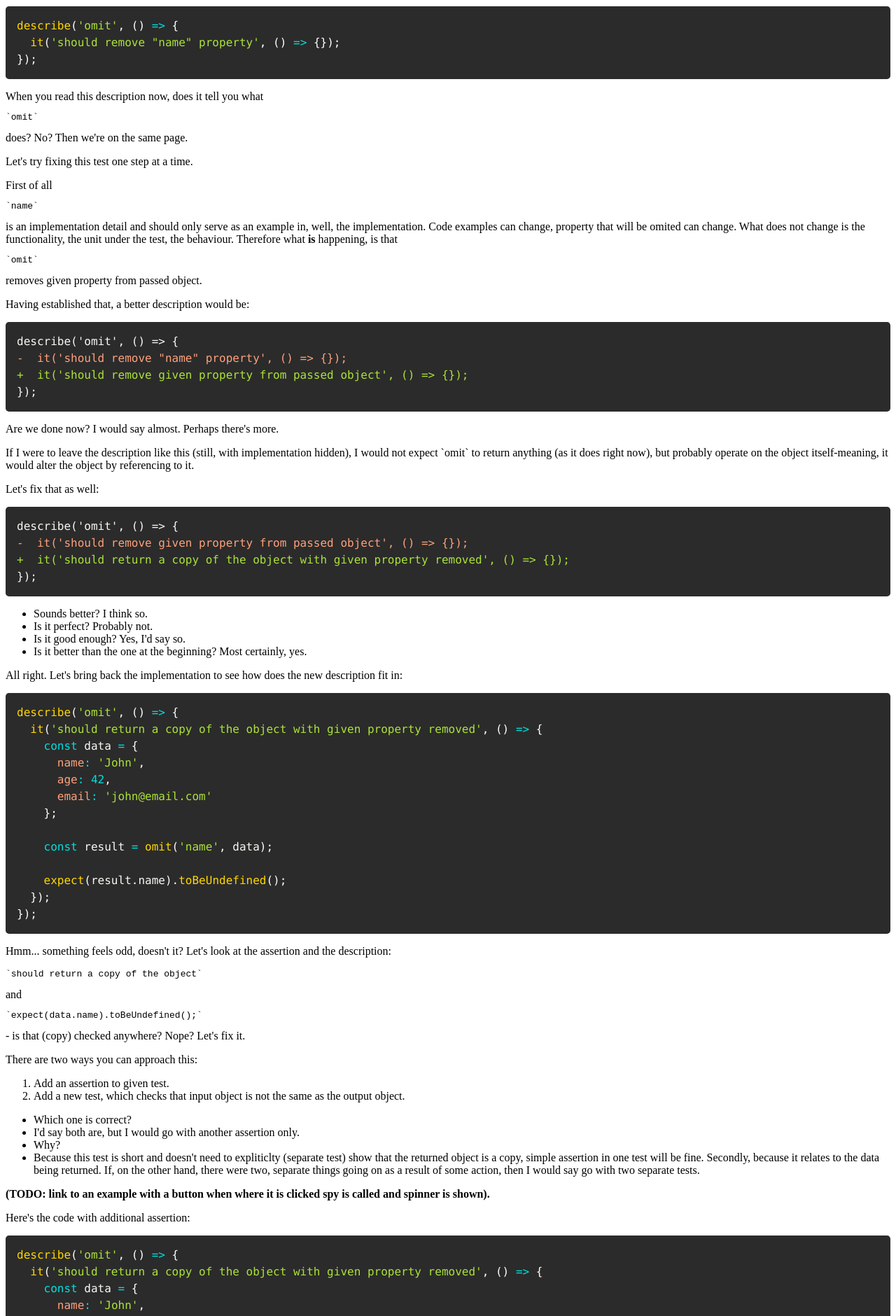
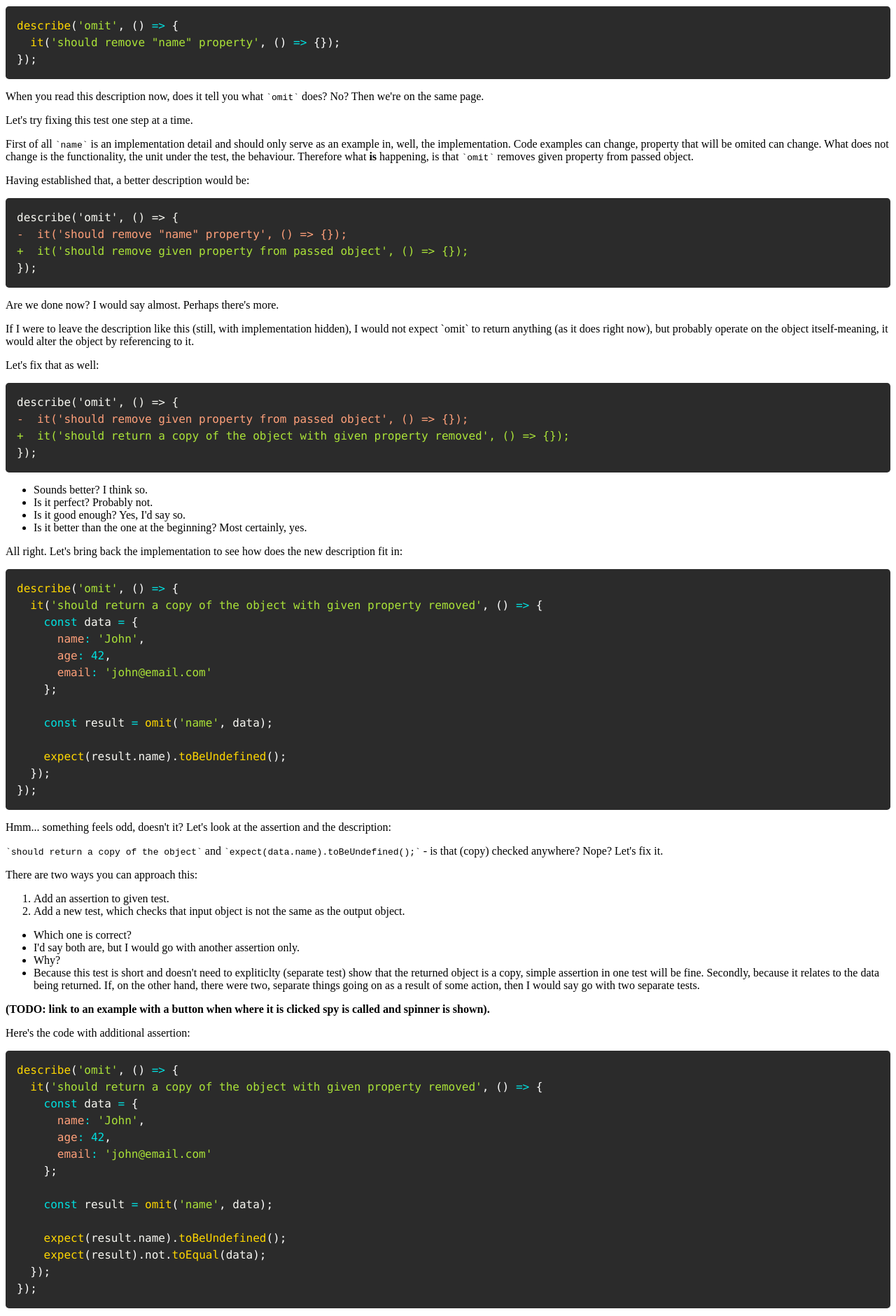
Before and after one commit to smolak/howtotest, a Next.js app: page /implementation-detail-in-tests-description in a window 1280 px wide. Shown: the part 520-2400 px from the top of the page at 70% size. Built offline with nearby package versions, Linux system fonts and the light colour scheme.

Commit message:
Fix html issues - you can't have <pre> in <p>

```diff
--- a/pages/implementation-detail-in-tests-description.js
+++ b/pages/implementation-detail-in-tests-description.js
@@ -1,6 +1,5 @@
 import Head from 'next/head';
 import { Code } from '../components/Code';
-import { Pre } from '../components/Pre';
 
 export default function ImplementationDetailInTestsDescription() {
   return (
@@ -39,25 +38,23 @@ export default function ImplementationDetailInTestsDescription() {
 });`}
           </Code>
           <p>
-            When you read this description now, does it tell you what <Pre>`omit`</Pre> does? No? Then we're on the same
-            page.
+            When you read this description now, does it tell you what <code>`omit`</code> does? No? Then we're on the
+            same page.
           </p>
           <p>Let's try fixing this test one step at a time.</p>
           <p>
-            First of all <Pre>`name`</Pre> is an implementation detail and should only serve as an example in, well, the
-            implementation. Code examples can change, property that will be omited can change. What does not change is
-            the functionality, the unit under the test, the behaviour. Therefore what <strong>is</strong> happening, is
-            that <Pre>`omit`</Pre> removes given property from passed object.
+            First of all <code>`name`</code> is an implementation detail and should only serve as an example in, well,
+            the implementation. Code examples can change, property that will be omited can change. What does not change
+            is the functionality, the unit under the test, the behaviour. Therefore what <strong>is</strong> happening,
+            is that <code>`omit`</code> removes given property from passed object.
           </p>
           <p>Having established that, a better description would be:</p>
-          <p>
           <Code language="diff">
             {`describe('omit', () => {
 -  it('should remove "name" property', () => {});
 +  it('should remove given property from passed object', () => {});
 });`}
           </Code>
-          </p>
           <p>Are we done now? I would say almost. Perhaps there's more.</p>
           <p>
             If I were to leave the description like this (still, with implementation hidden), I would not expect `omit`
@@ -65,14 +62,12 @@ export default function ImplementationDetailInTestsDescription() {
             the object by referencing to it.
           </p>
           <p>Let's fix that as well:</p>
-          <p>
           <Code language="diff">
             {`describe('omit', () => {
 -  it('should remove given property from passed object', () => {});
 +  it('should return a copy of the object with given property removed', () => {});
 });`}
           </Code>
-          </p>
           <ul className="list-disc list-inside leading-normal mb-8">
             <li>Sounds better? I think so.</li>
             <li>Is it perfect? Probably not.</li>
@@ -97,7 +92,7 @@ export default function ImplementationDetailInTestsDescription() {
           </Code>
           <p>Hmm... something feels odd, doesn't it? Let's look at the assertion and the description:</p>
           <p>
-            <Pre>`should return a copy of the object`</Pre> and <Pre>`expect(data.name).toBeUndefined();`</Pre> - is
+            <code>`should return a copy of the object`</code> and <code>`expect(data.name).toBeUndefined();`</code> - is
             that (copy) checked anywhere? Nope? Let's fix it.
           </p>
           <aside>
@@ -141,7 +136,10 @@ export default function ImplementationDetailInTestsDescription() {
 });`}
           </Code>
           <ul className="list-disc list-inside leading-normal mb-8">
-            <li>I got a question: why not checking if `data` still has `name` property? Isn't that the same?</li>
+            <li>
+              I got a question: why not checking if <code>`data`</code> still has <code>`name`</code> property? Isn't
+              that the same?
+            </li>
             <li>No.</li>
             <li>
               But it's that simple (to write and read). I still don't see it <span className="italic">that</span>{' '}
```
Lines whose indentation alone changed are shown as unchanged.
